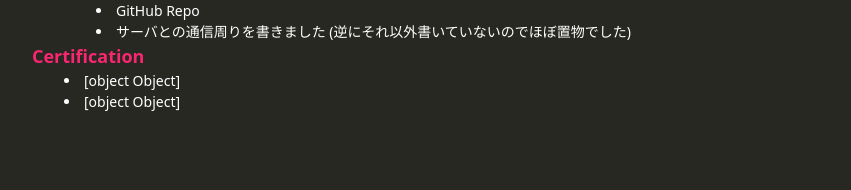
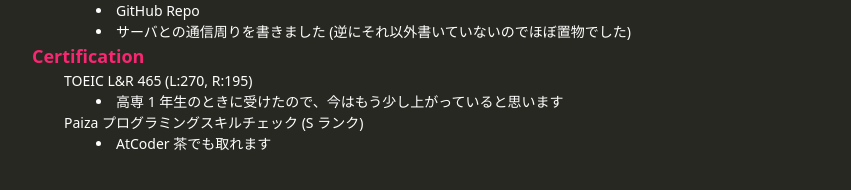
Before and after one commit to Kyure-A/kyre.moe, a SvelteKit app: page /about in a window 1280 px wide. Shown: the part 1590-1780 px from the top of the page, without its empty margins (0-851 px from the left). Built offline with nearby package versions, Linux system fonts and the light colour scheme; no server answers.

Commit message:
fix: qualification

```diff
--- a/src/components/certification/index.svelte
+++ b/src/components/certification/index.svelte
@@ -25,9 +25,12 @@
 <div>
   <ul class="px-8 list-disc list-inside"><h2 class="font-bold text-lg text-[#f92672]">Certification</h2>
       {#each qualifications as qualification}
+	<ul class="px-8 list-disc list-inside">
+	  {qualification.name}
 	<li class="px-8">
-	  {qualification}
-        </li>
+	  {qualification.description}
+	</li>
+        </ul>
       {/each}
     {#await getAtCoderHighest()}
       {:then highest}
```
